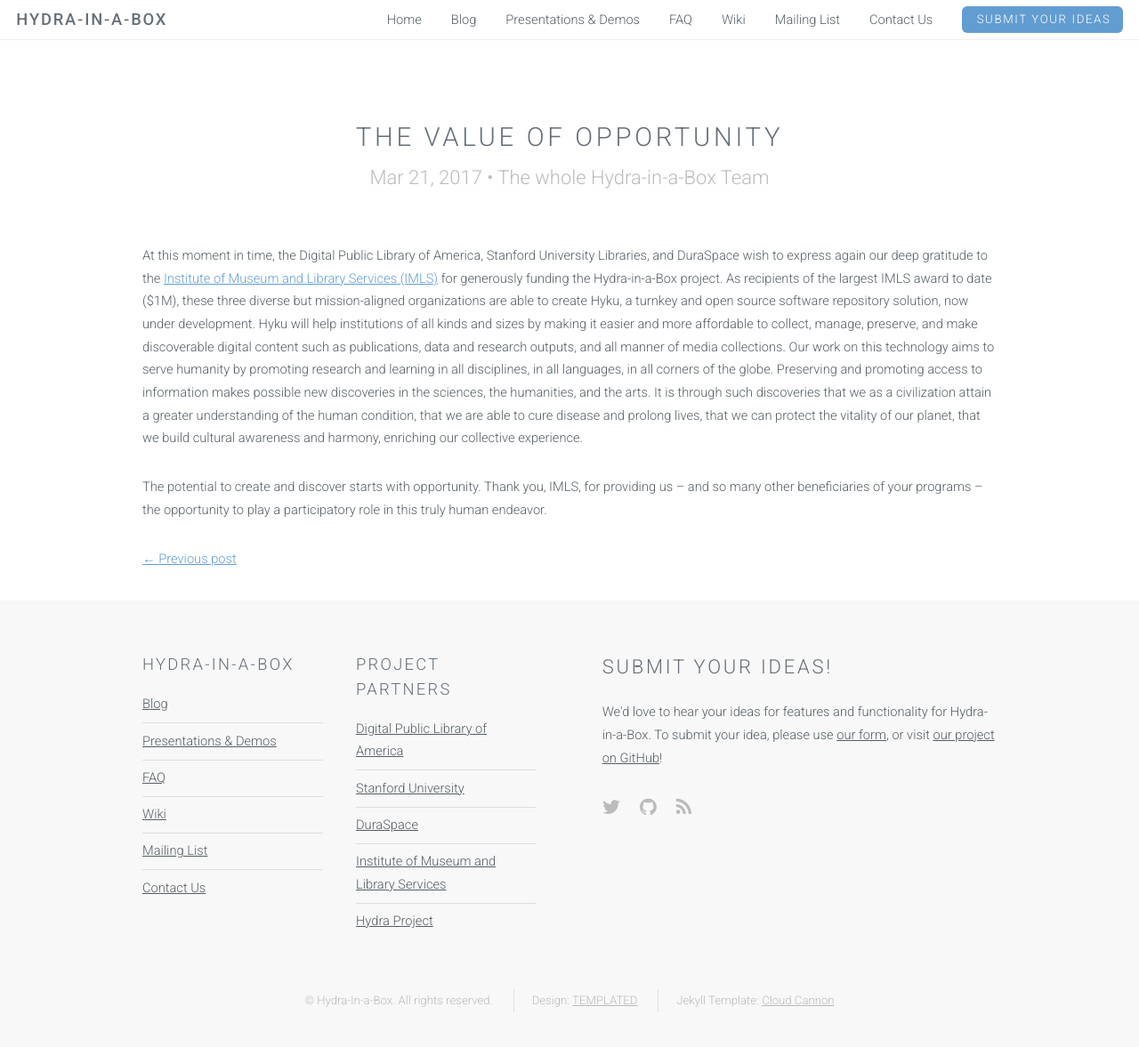
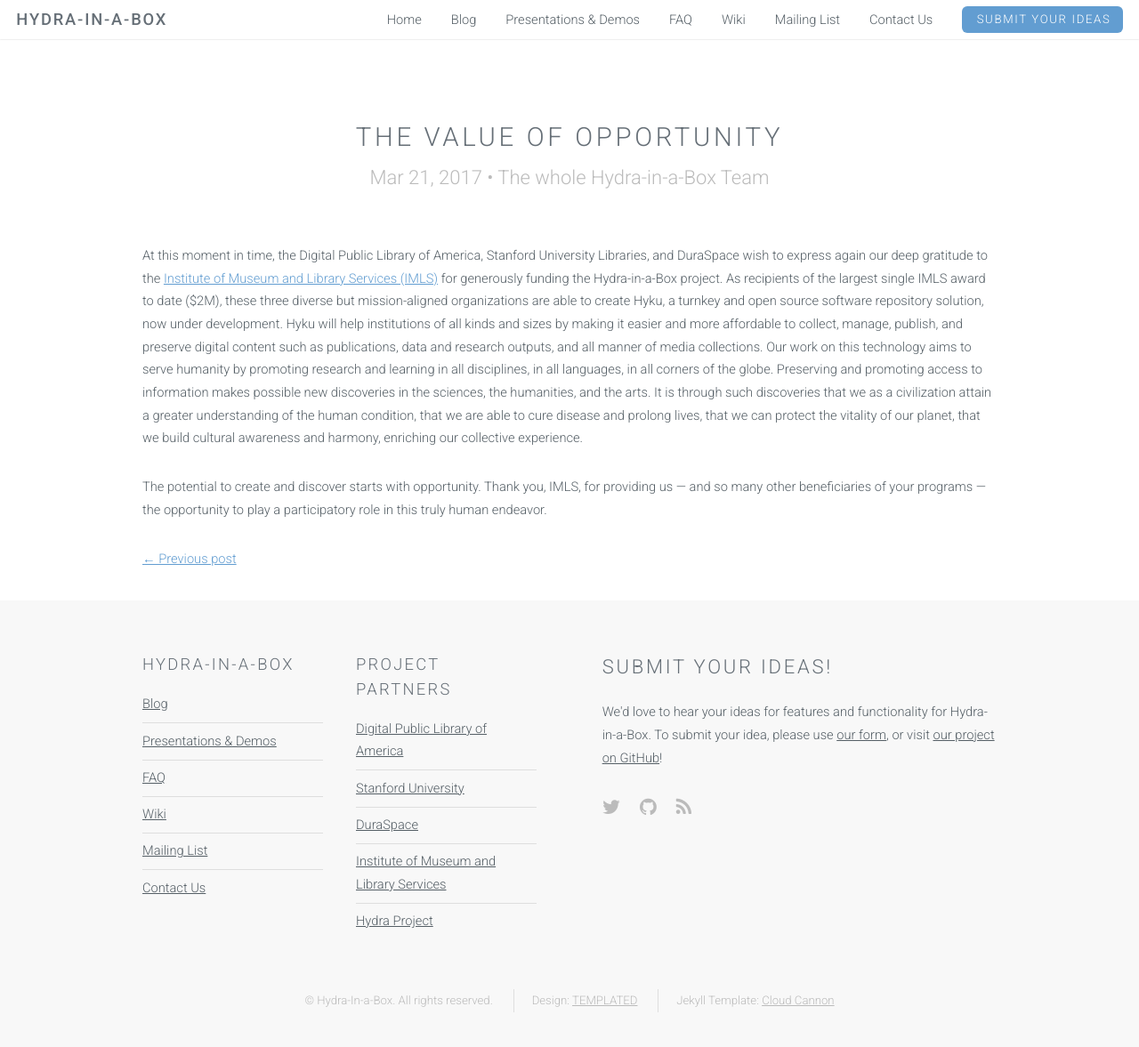
Before and after one commit to samvera-labs/hyku.github.io, a Jekyll site: the page built from _posts/2017-03-21-the-value-of-imls.markdown, in a window 1280 px wide and 1196 px high. Shown: the top 1177 px of the window at 89% size. Built offline with Jekyll 4.4.1, drawn with Linux system fonts in a browser that asks for light colours.

Commit message:
Add minor tweaks to IMLS blog post

```diff
--- a/_posts/2017-03-21-the-value-of-imls.markdown
+++ b/_posts/2017-03-21-the-value-of-imls.markdown
@@ -4,6 +4,28 @@
 author: The whole Hydra-in-a-Box Team
 ---
 
-At this moment in time, the Digital Public Library of America, Stanford University Libraries, and DuraSpace wish to express again our deep gratitude to the <a href="https://www.imls.gov/">Institute of Museum and Library Services (IMLS)</a> for generously funding the Hydra-in-a-Box project. As recipients of the largest IMLS award to date ($1M), these three diverse but mission-aligned organizations are able to create Hyku, a turnkey and open source software repository solution, now under development. Hyku will help institutions of all kinds and sizes by making it easier and more affordable to collect, manage, preserve, and make discoverable digital content such as publications, data and research outputs, and all manner of media collections. Our work on this technology aims to serve humanity by promoting research and learning in all disciplines, in all languages, in all corners of the globe. Preserving and promoting access to information makes possible new discoveries in the sciences, the humanities, and the arts. It is through such discoveries that we as a civilization attain a greater understanding of the human condition, that we are able to cure disease and prolong lives, that we can protect the vitality of our planet, that we build cultural awareness and harmony, enriching our collective experience.
+At this moment in time, the Digital Public Library of America,
+Stanford University Libraries, and DuraSpace wish to express again our
+deep gratitude to the <a href="https://www.imls.gov/">Institute of
+Museum and Library Services (IMLS)</a> for generously funding the
+Hydra-in-a-Box project. As recipients of the largest single IMLS award
+to date ($2M), these three diverse but mission-aligned organizations
+are able to create Hyku, a turnkey and open source software repository
+solution, now under development. Hyku will help institutions of all
+kinds and sizes by making it easier and more affordable to collect,
+manage, publish, and preserve digital content such as publications,
+data and research outputs, and all manner of media collections. Our
+work on this technology aims to serve humanity by promoting research
+and learning in all disciplines, in all languages, in all corners of
+the globe. Preserving and promoting access to information makes
+possible new discoveries in the sciences, the humanities, and the
+arts. It is through such discoveries that we as a civilization attain
+a greater understanding of the human condition, that we are able to
+cure disease and prolong lives, that we can protect the vitality of
+our planet, that we build cultural awareness and harmony, enriching
+our collective experience.
 
-The potential to create and discover starts with opportunity. Thank you, IMLS, for providing us -- and so many other beneficiaries of your programs -- the opportunity to play a participatory role in this truly human endeavor.
+The potential to create and discover starts with opportunity. Thank
+you, IMLS, for providing us &mdash; and so many other beneficiaries of your
+programs &mdash; the opportunity to play a participatory role in this truly
+human endeavor.
```
